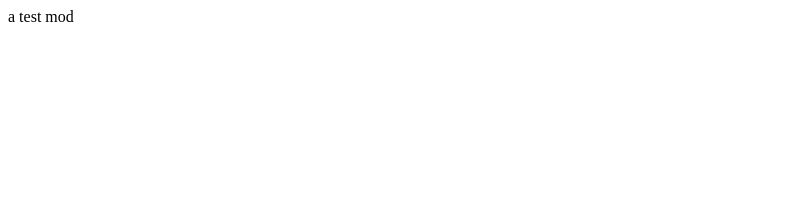
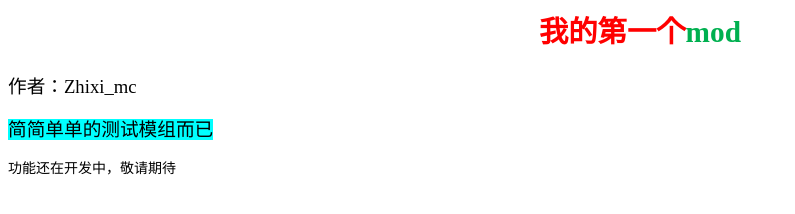
Before and after one commit to Zhixi-mc/Zhixi-mc.github.io, a plain HTML site: page index.html in a window 1280 px wide. Shown: the whole page, without its empty margins (0-795 px from the left). Drawn offline with Linux system fonts and the light colour scheme.

Commit message:
Update index.html

```diff
--- a/index.html
+++ b/index.html
@@ -1 +1,11 @@
-a test mod
+<h1 align="center" style="text-align:center;"><b><span style="mso-spacerun:'yes';font-family:方正粗黑宋简体;color:rgb(255,0,0);
+mso-ansi-font-weight:bold;font-size:22.0000pt;mso-font-kerning:22.0000pt;">我的第一个</span></b><b><span style="mso-spacerun:'yes';font-family:方正粗黑宋简体;color:rgb(0,176,80);
+mso-ansi-font-weight:bold;font-size:22.0000pt;mso-font-kerning:22.0000pt;">mod</span></b><b><span style="mso-spacerun:'yes';font-family:方正粗黑宋简体;color:rgb(255,0,0);
+mso-ansi-font-weight:bold;font-size:22.0000pt;mso-font-kerning:22.0000pt;"><o:p></o:p></span></b></h1><p class="MsoNormal"><span style="font-family: 汉仪青云简; font-size: 14pt;"><font face="汉仪青云简">作者：</font><font face="汉仪青云简">Zhixi_mc</font></span><span style="font-family: 汉仪青云简; font-size: 14pt;"><o:p></o:p></span></p><p class="MsoNormal"><span style="mso-spacerun:'yes';font-family:宋体;mso-ascii-font-family:Calibri;
+mso-hansi-font-family:Calibri;mso-bidi-font-family:'Times New Roman';font-size:14.0000pt;
+mso-font-kerning:1.0000pt;background:rgb(0,255,255);mso-highlight:rgb(0,255,255);"><font face="宋体">简简单单的测试模组而已</font></span><span style="mso-spacerun:'yes';font-family:Calibri;mso-fareast-font-family:宋体;
+mso-bidi-font-family:'Times New Roman';font-size:14.0000pt;mso-font-kerning:1.0000pt;
+background:rgb(0,255,255);mso-highlight:rgb(0,255,255);"><o:p></o:p></span></p><p class="MsoNormal"><span style="mso-spacerun:'yes';font-family:宋体;mso-ascii-font-family:Calibri;
+mso-hansi-font-family:Calibri;mso-bidi-font-family:'Times New Roman';font-size:10.5000pt;
+mso-font-kerning:1.0000pt;">功能还在开发中，敬请期待</span><span style="mso-spacerun:'yes';font-family:Calibri;mso-fareast-font-family:宋体;
+mso-bidi-font-family:'Times New Roman';font-size:10.5000pt;mso-font-kerning:1.0000pt;"><o:p></o:p></span></p>
```
